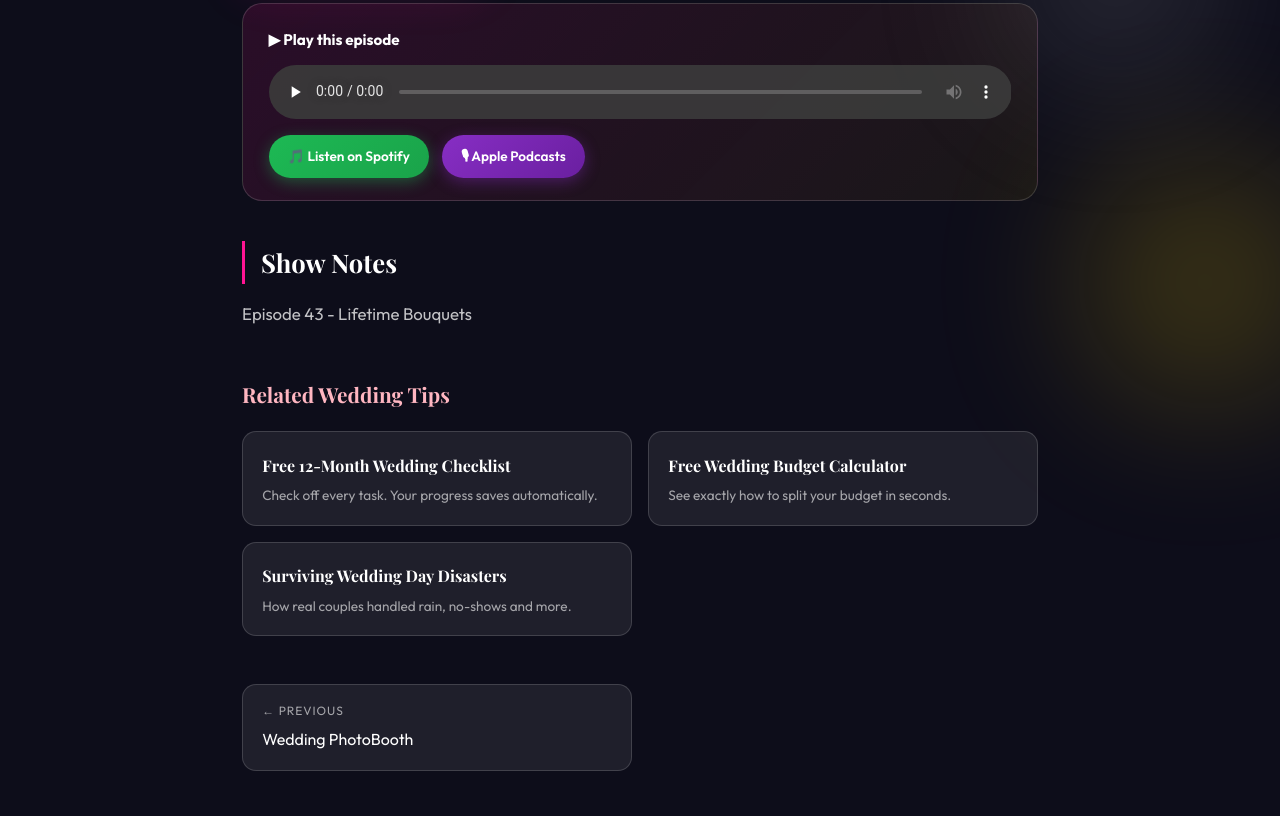
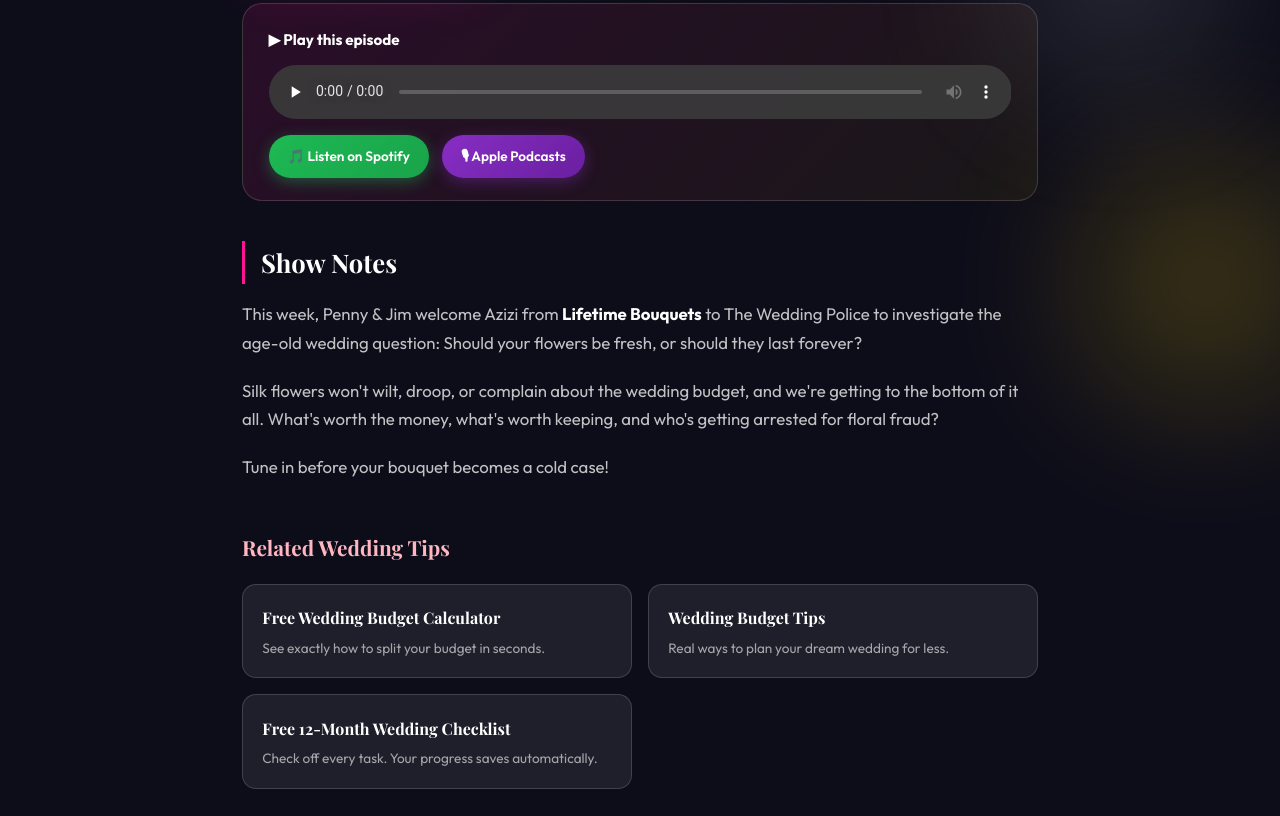
Before and after one commit to techjoejoe/weddingpolice, a plain HTML site: page episodes/lifetime-bouquets.html in a window 1280 px wide. Shown: the part 443-1259 px from the top of the page. Drawn offline with nearby package versions, Linux system fonts and the light colour scheme.

Commit message:
Update episode pages from the podcast feed

```diff
--- a/episodes/lifetime-bouquets.html
+++ b/episodes/lifetime-bouquets.html
@@ -12,18 +12,18 @@
 <meta charset="UTF-8">
 <meta name="viewport" content="width=device-width, initial-scale=1.0">
 <title>Lifetime Bouquets | The Wedding Police Podcast Ep 43</title>
-<meta name="description" content="Episode 43 - Lifetime Bouquets">
+<meta name="description" content="This week, Penny &amp; Jim welcome Azizi from Lifetime Bouquets to The Wedding Police to investigate the age-old wedding question: Should your flowers be…">
 <link rel="canonical" href="https://theweddingpolice.com/episodes/lifetime-bouquets.html">
 <link rel="icon" type="image/png" href="../police.png">
 <meta property="og:type" content="article">
 <meta property="og:site_name" content="The Wedding Police">
 <meta property="og:title" content="Lifetime Bouquets | The Wedding Police Podcast Ep 43">
-<meta property="og:description" content="Episode 43 - Lifetime Bouquets">
+<meta property="og:description" content="This week, Penny &amp; Jim welcome Azizi from Lifetime Bouquets to The Wedding Police to investigate the age-old wedding question: Should your flowers be…">
 <meta property="og:url" content="https://theweddingpolice.com/episodes/lifetime-bouquets.html">
 <meta property="og:image" content="https://theweddingpolice.com/episodes/img/lifetime-bouquets.jpg">
 <meta name="twitter:card" content="summary">
 <script type="application/ld+json">
-{"@context": "https://schema.org", "@type": "PodcastEpisode", "name": "Lifetime Bouquets", "url": "https://theweddingpolice.com/episodes/lifetime-bouquets.html", "datePublished": "2026-11-22", "description": "Episode 43 - Lifetime Bouquets", "image": "https://theweddingpolice.com/episodes/img/lifetime-bouquets.jpg", "timeRequired": "PT19M19S", "associatedMedia": {"@type": "MediaObject", "contentUrl": "https://anchor.fm/s/10dadcee8/podcast/play/129907070/https%3A%2F%2Fd3ctxlq1ktw2nl.cloudfront.net%2Fstaging%2F2026-10-22%2F544b3034-94ad-8a4a-1270-39fa79157e07.mp3"}, "partOfSeries": {"@type": "PodcastSeries", "name": "The Wedding Police", "url": "https://theweddingpolice.com/"}, "sameAs": ["https://open.spotify.com/episode/2sCrrlJoMKrE1BIHiVYPzy", "https://podcasts.apple.com/us/podcast/episode-43-lifetime-bouquets/id1875631808?i=1000803446542"], "episodeNumber": 43}
+{"@context": "https://schema.org", "@type": "PodcastEpisode", "name": "Lifetime Bouquets", "url": "https://theweddingpolice.com/episodes/lifetime-bouquets.html", "datePublished": "2026-11-22", "description": "This week, Penny & Jim welcome Azizi from Lifetime Bouquets to The Wedding Police to investigate the age-old wedding question: Should your flowers be fresh, or should they last forever? Silk flowers won't wilt, droop, or complain about the wedding budget, and we're getting to the bottom of it all. What's worth the money, what's worth keeping, and who's getting arrested for floral fraud? Tune in before your bouquet becomes a cold case!", "image": "https://theweddingpolice.com/episodes/img/lifetime-bouquets.jpg", "timeRequired": "PT19M19S", "associatedMedia": {"@type": "MediaObject", "contentUrl": "https://anchor.fm/s/10dadcee8/podcast/play/129907070/https%3A%2F%2Fd3ctxlq1ktw2nl.cloudfront.net%2Fstaging%2F2026-10-22%2F544b3034-94ad-8a4a-1270-39fa79157e07.mp3"}, "partOfSeries": {"@type": "PodcastSeries", "name": "The Wedding Police", "url": "https://theweddingpolice.com/"}, "sameAs": ["https://open.spotify.com/episode/2sCrrlJoMKrE1BIHiVYPzy", "https://podcasts.apple.com/us/podcast/episode-43-lifetime-bouquets/id1875631808?i=1000803446542"], "episodeNumber": 43}
 </script>
 <script type="application/ld+json">
 {"@context": "https://schema.org", "@type": "BreadcrumbList", "itemListElement": [{"@type": "ListItem", "position": 1, "name": "Home", "item": "https://theweddingpolice.com/"}, {"@type": "ListItem", "position": 2, "name": "Episodes", "item": "https://theweddingpolice.com/episodes/"}, {"@type": "ListItem", "position": 3, "name": "Lifetime Bouquets", "item": "https://theweddingpolice.com/episodes/lifetime-bouquets.html"}]}
@@ -64,13 +64,13 @@
 
   <h2>Show Notes</h2>
   <div class="ep-notes">
-  <p>Episode 43 - Lifetime Bouquets</p>
+  <p>This week, Penny &amp; Jim welcome Azizi from <strong>Lifetime Bouquets</strong> to The Wedding Police to investigate the age-old wedding question: Should your flowers be fresh, or should they last forever?</p><p>Silk flowers won't wilt, droop, or complain about the wedding budget, and we're getting to the bottom of it all. What's worth the money, what's worth keeping, and who's getting arrested for floral fraud?</p><p>Tune in before your bouquet becomes a cold case! </p>
   </div>
 
   <div class="related-posts"><h3>Related Wedding Tips</h3><div class="related-grid">
+    <a href="../budget-calculator.html" class="related-card"><h4>Free Wedding Budget Calculator</h4><p>See exactly how to split your budget in seconds.</p></a>
+    <a href="../blog/wedding-budget-tips.html" class="related-card"><h4>Wedding Budget Tips</h4><p>Real ways to plan your dream wedding for less.</p></a>
     <a href="../wedding-checklist.html" class="related-card"><h4>Free 12-Month Wedding Checklist</h4><p>Check off every task. Your progress saves automatically.</p></a>
-    <a href="../budget-calculator.html" class="related-card"><h4>Free Wedding Budget Calculator</h4><p>See exactly how to split your budget in seconds.</p></a>
-    <a href="../blog/wedding-day-disasters.html" class="related-card"><h4>Surviving Wedding Day Disasters</h4><p>How real couples handled rain, no-shows and more.</p></a>
   </div></div>
 
   <div class="ep-prevnext"><a class="prev" href="wedding-photobooth.html"><span>← Previous</span>Wedding PhotoBooth</a></div>
```
Also changed, not shown: episodes/index.html (+1 -1 lines).
